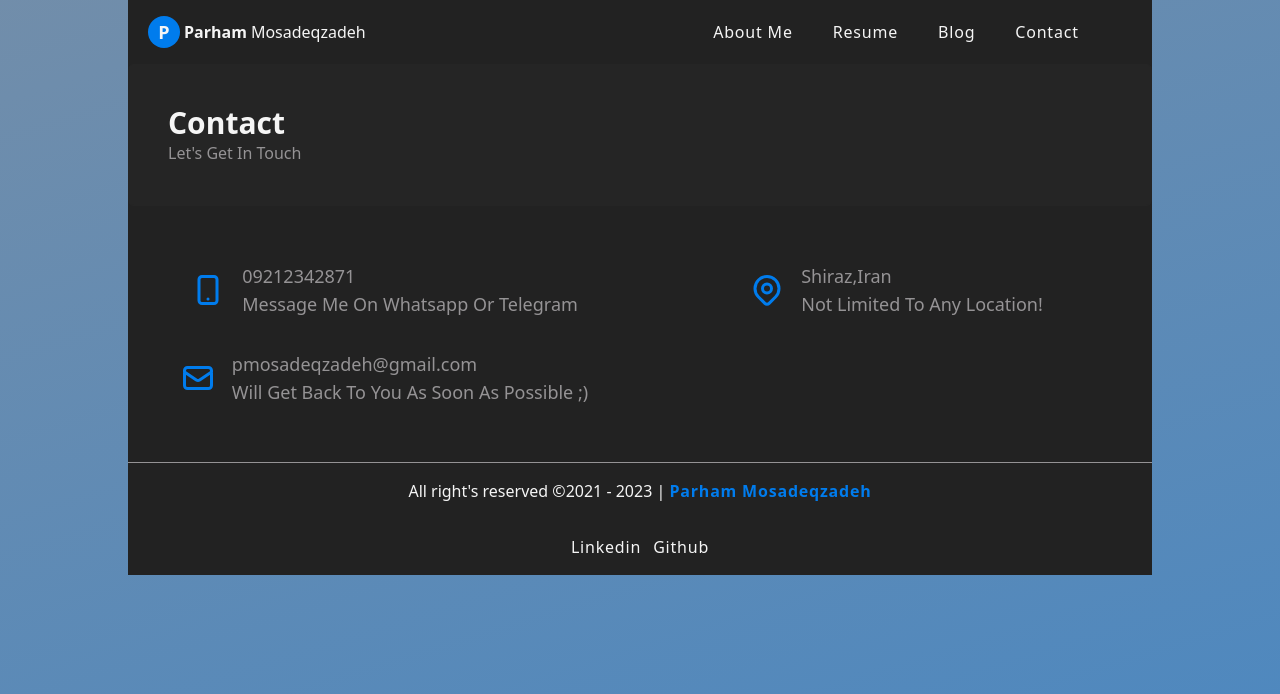
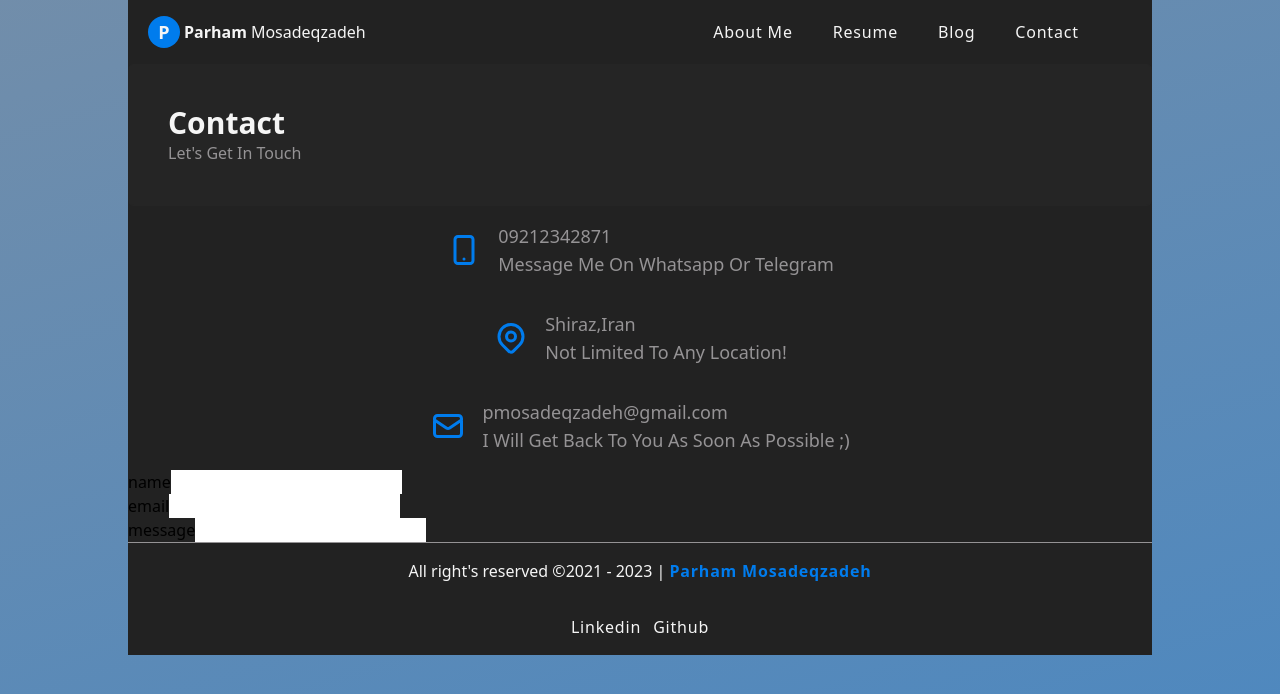
Before and after one commit to parham-mosadeq/parham-cv, a Next.js app: page /contact in a window 1280 px wide. Shown: the top 694 px of the page. Built offline with nearby package versions, Linux system fonts and the light colour scheme.

Commit message:
add form

```diff
--- a/src/pages/contact/index.js
+++ b/src/pages/contact/index.js
@@ -16,10 +16,9 @@ const ContactPage = () => {
       <PageTitle title='contact' sub="let's get in touch" />
 
       <article
-        className={`grid md:grid-cols-2 items-center content-center w-full h-full py-10`}
+        className={`h-full w-full`}
       >
-        {/* phone */}
-        <div className='max-h-44 flex items-center justify-center h-full w-full px-3 py-4'>
+        <div className='max-h-44 flex items-center justify-center h-full max-w-xl mx-auto px-3 py-4'>
           <HiOutlineDeviceMobile className='text-4xl text-mainBlue mr-4' />
           <div>
             <p className='text-lg text-mainGray'>09212342871</p>
@@ -29,7 +28,7 @@ const ContactPage = () => {
           </div>
         </div>
 
-        <div className='max-h-44 flex items-center justify-center h-full min-w-full px-3 py-4'>
+        <div className='max-h-44 flex items-center justify-center h-full max-w-xl mx-auto px-3 py-4'>
           <HiOutlineLocationMarker className='text-4xl w-fit text-mainBlue mr-4' />
           <div>
             <p className='text-lg text-mainGray'>Shiraz,Iran</p>
@@ -39,7 +38,7 @@ const ContactPage = () => {
           </div>
         </div>
         {/* current loc */}
-        <div className='max-h-44 flex items-center justify-center h-full w-full px-3 py-4'>
+        <div className='max-h-44 flex items-center justify-center h-full max-w-xl mx-auto px-3 py-4'>
           <HiOutlineMail className='text-4xl text-mainBlue mr-4' />
           <div>
             <a
@@ -50,11 +49,26 @@ const ContactPage = () => {
               pmosadeqzadeh@gmail.com
             </a>
             <p className='text-lg text-mainGray capitalize'>
-              will get back to you as soon as possible ;)
+             i will get back to you as soon as possible ;)
             </p>
           </div>
         </div>
       </article>
+
+      <form action="#">
+        <div>
+<label htmlFor="name">name</label>
+        <input type="name" name='name' requaired/>
+        </div>
+        <div>
+<label htmlFor="email">email</label>
+        <input type="email" name='email' requaired/>
+        </div>
+        <div>
+<label htmlFor="msg">message</label>
+        <input type="text" name='msg' requaired/>
+        </div>
+      </form>
     </Layout>
   );
 };
--- a/src/pages/resume/index.js
+++ b/src/pages/resume/index.js
@@ -15,7 +15,7 @@ const index = () => {
         <title>Resume</title>
       </Head>
       <PageTitle title='resume' sub='2+ years of Experience' />
-      <article className='flex flex-col items-center justify-center md:flex-row'>
+      <article className='flex flex-col items-center justify-center'>
         <div className='py-10 '>
           <Title title='Education' />
           {/* education */}
```
